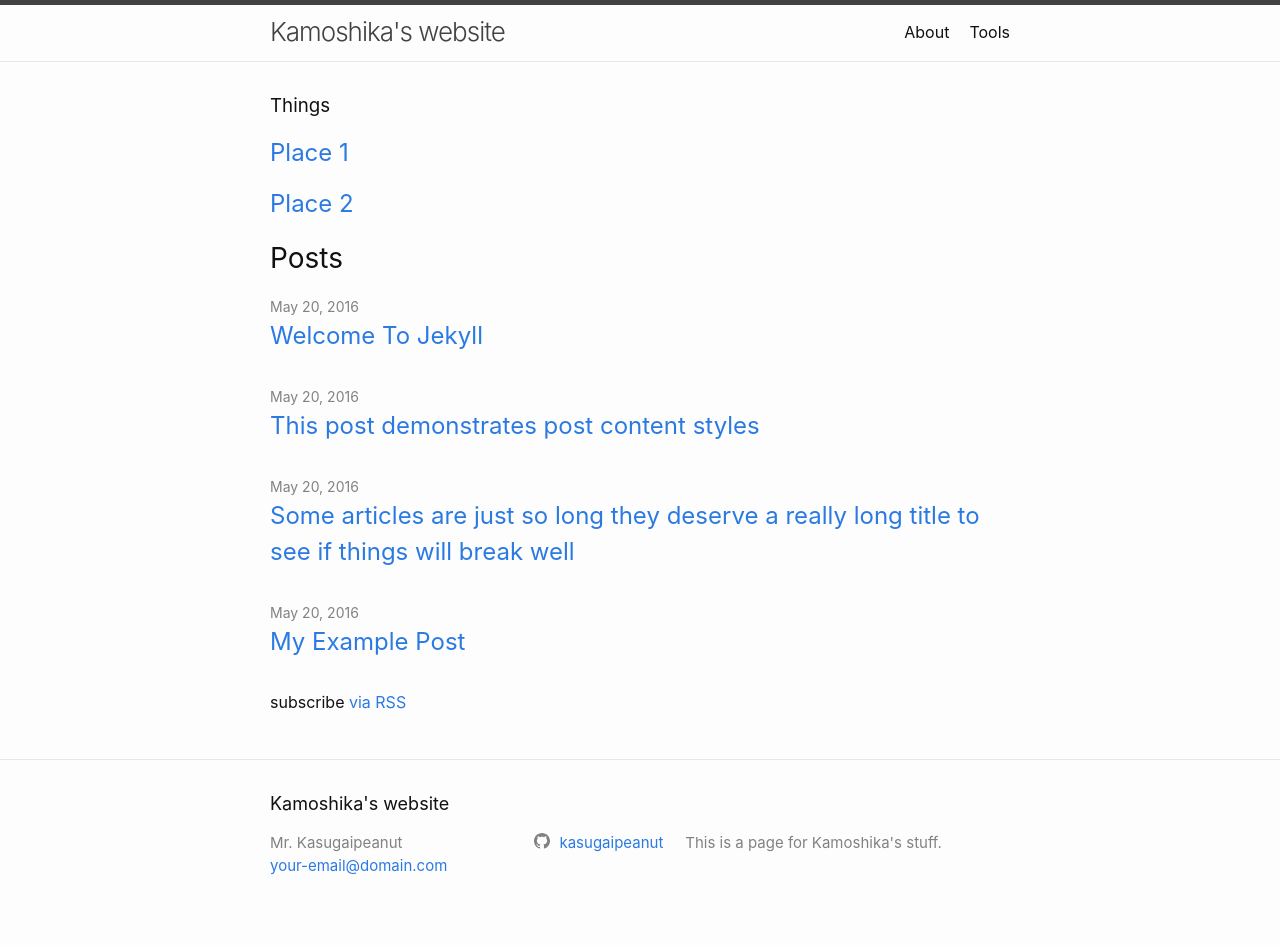
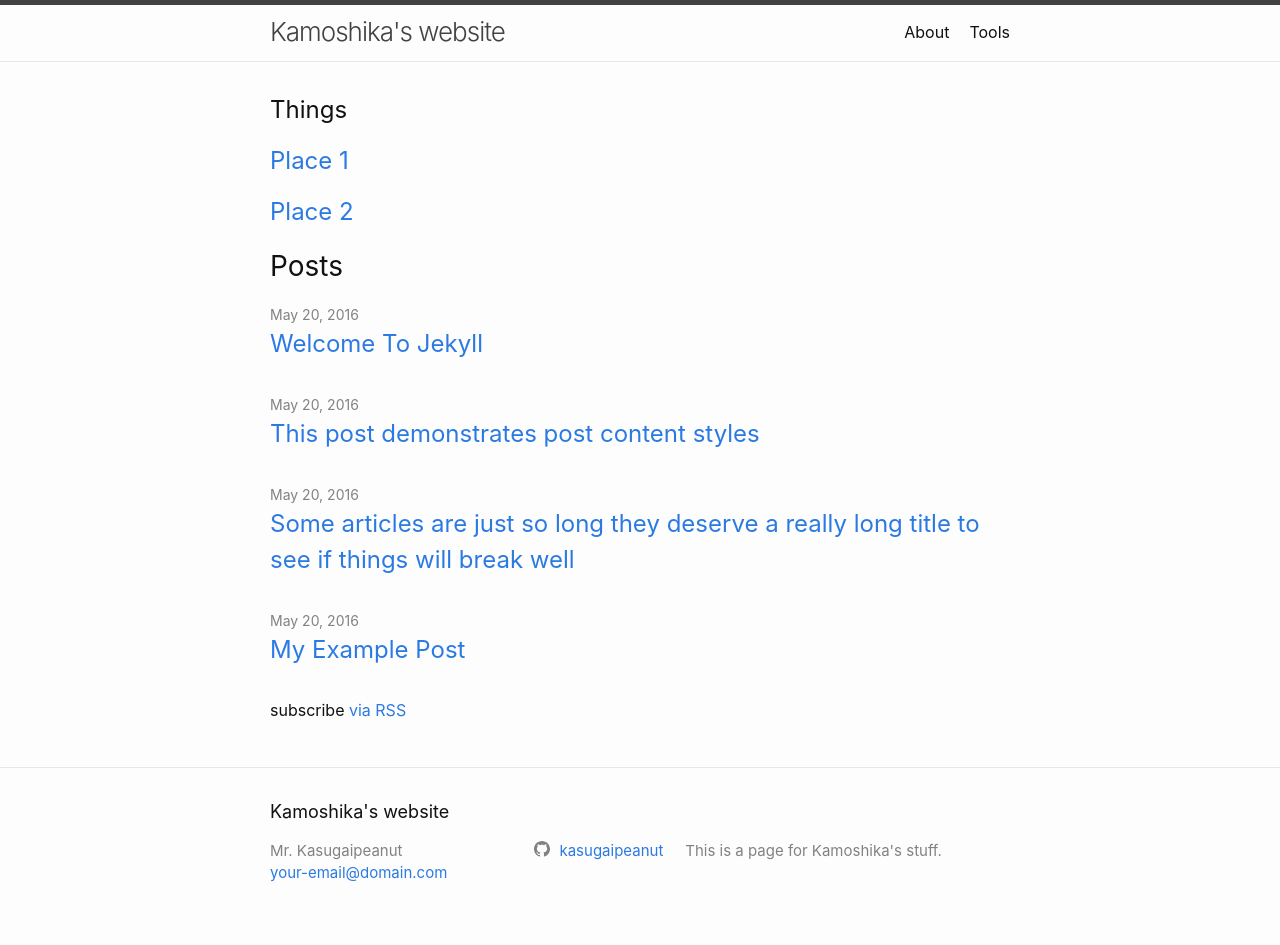
Before and after one commit to kasugaipeanut/basicwebsite, a Jekyll site: the page built from index.md, in a window 1280 px wide. Built offline with Jekyll 4.4.1, drawn with Linux system fonts in a browser that asks for light colours; our own code applies the rules of GitHub Pages for plain Markdown files.

```diff
--- a/index.md
+++ b/index.md
@@ -7,7 +7,7 @@
 #
 layout: home
 ---
-### Things
+## Things
 
 ## [Place 1](https://kasugaipeanut.github.io/photos/)
 
```
